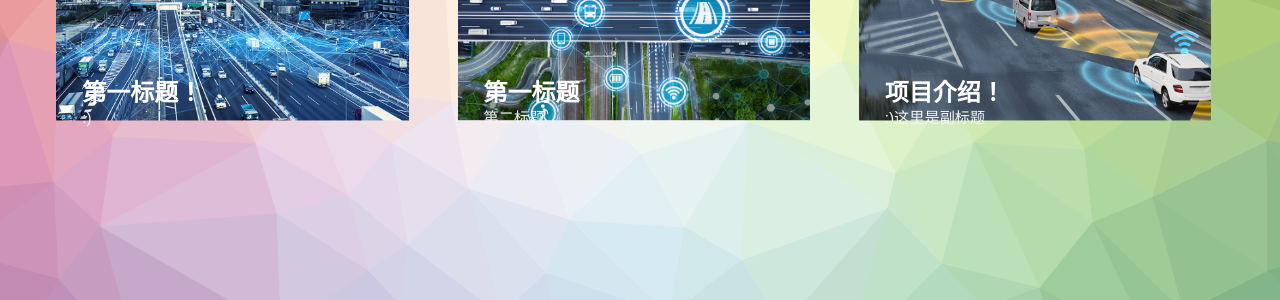
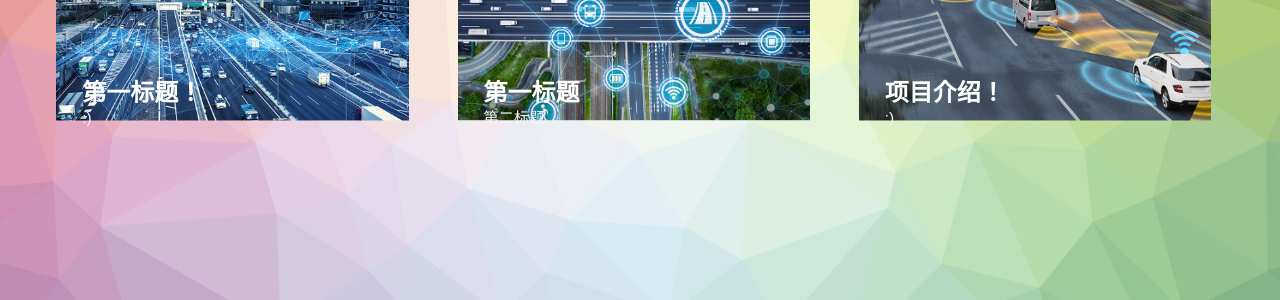
Before and after one commit to Emroy-can/Blog, a Jekyll site: the page built from index.html, in a window 1280 px wide. Shown: the part 427-727 px from the top of the page. Built offline with Jekyll 4.4.1, drawn with Linux system fonts in a browser that asks for light colours.

Commit message:
Update 2021-12-13-03.md

```diff
--- a/_posts/2021-12-13-03.md
+++ b/_posts/2021-12-13-03.md
@@ -1,7 +1,7 @@
 ---
 title:  "项目介绍！"
-subtitle: ":)这里是副标题"
-author: "Emroy"
+subtitle: ":)"
+author: ":)"
 avatar: "assets/images/authors/logo.jpg"
 image: "assets/images/3.jpg"
 ---
```
